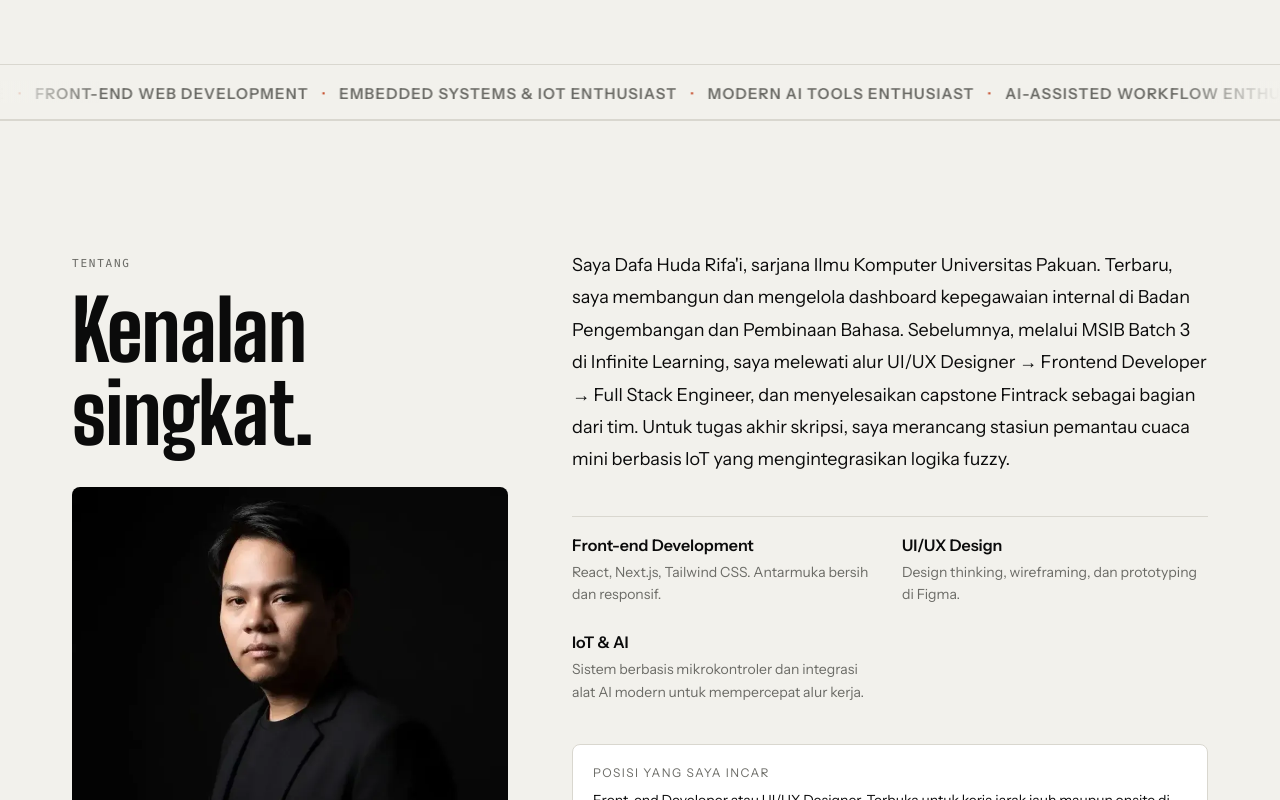
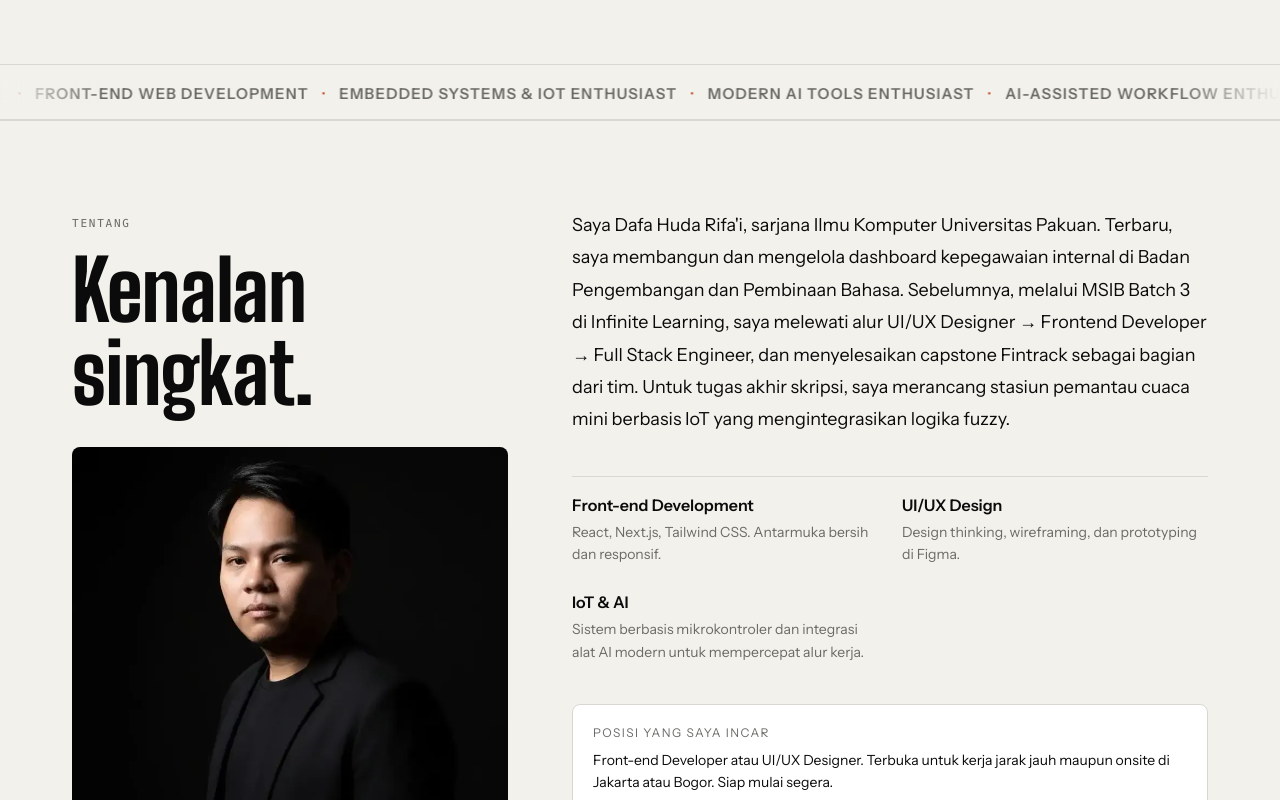
Before and after one commit to dafahuda/myportfolio, a React (Vite) app: page / in a window 1280 px wide. Shown: the part 680-1480 px from the top of the page. Built offline with nearby package versions, Linux system fonts and the light colour scheme.

Commit message:
fix(sections): padding-block responsif tinggi layar agar rhythm pas di laptop kecil

```diff
--- a/src/index.css
+++ b/src/index.css
@@ -89,13 +89,13 @@ html.dark {
   }
 
   .section {
-    padding-block: 6rem;
+    padding-block: clamp(3.5rem, 8vh, 6rem);
     border-top: 1px solid var(--color-line);
   }
 
   @media (min-width: 768px) {
     .section {
-      padding-block: 8rem;
+      padding-block: clamp(4.5rem, 11vh, 8rem);
     }
   }
 
```
